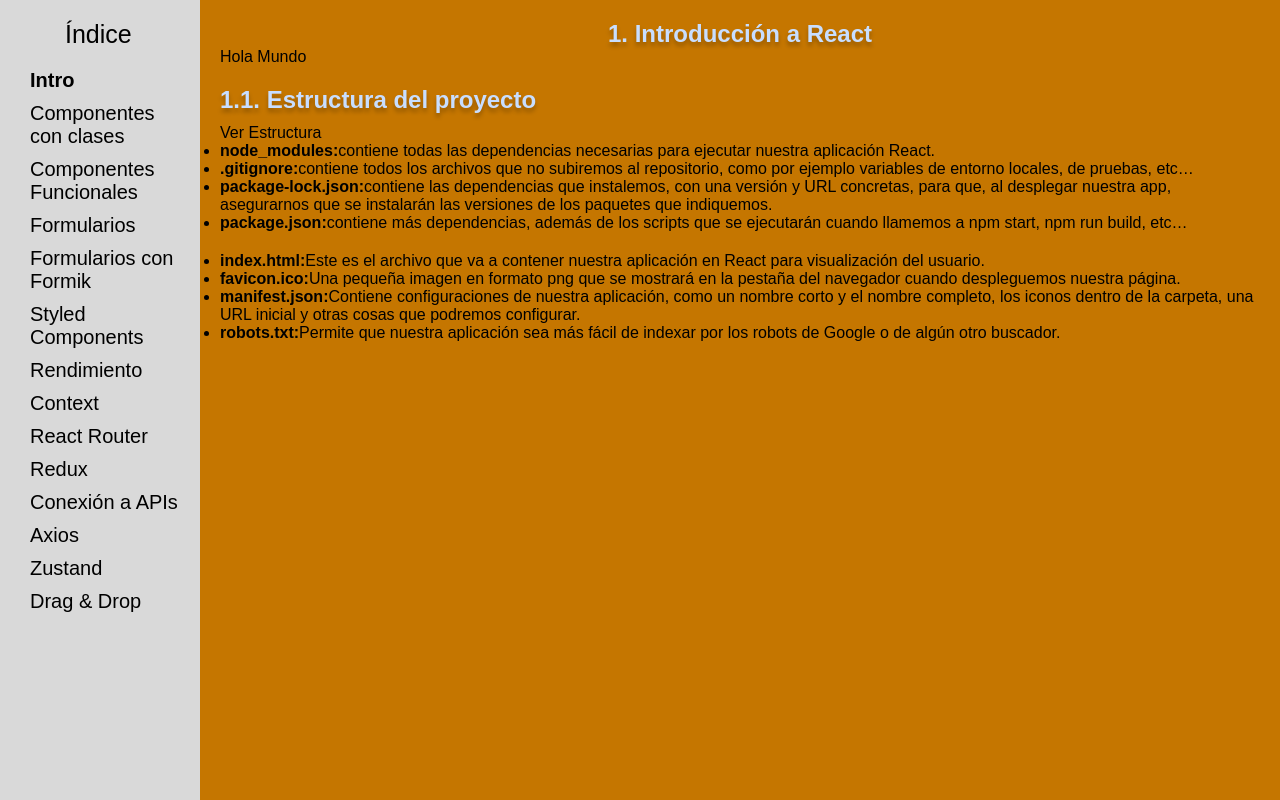
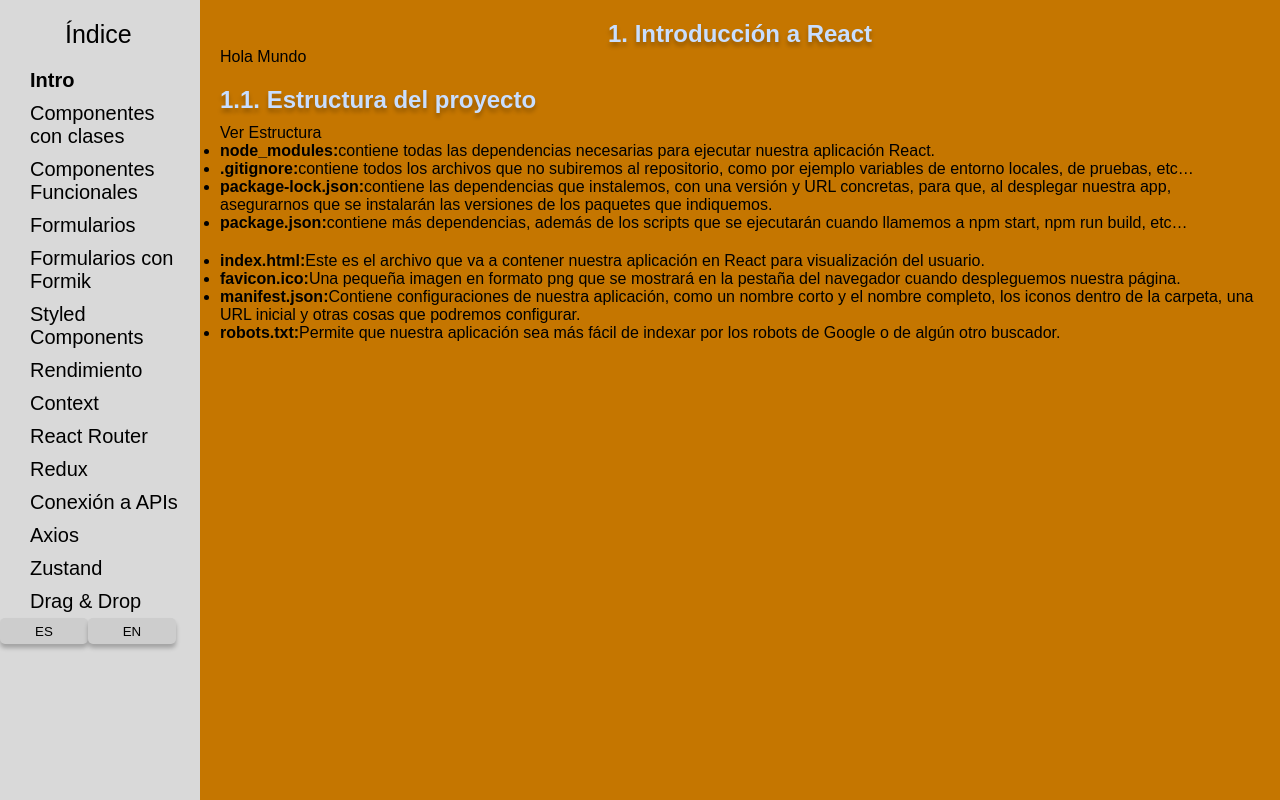
Before and after one commit to JuananA1000/AprendeReact, a React (Create React App) app: page /tema1 in a window 1280 px wide. Shown: the top 800 px of the page. Built offline with nearby package versions, Linux system fonts and the light colour scheme; no server answers.

Commit message:
Traductor preparado

```diff
--- a/src/app/DataRouter.js
+++ b/src/app/DataRouter.js
@@ -128,6 +128,8 @@
 // * lITERALES
 import text from '../translations/es/global.json';
 import SideBar from '../components/SideBar/SideBar';
+// * TRADUCTOR
+import Traductor from '../components/Traductor/Traductor';
 
 export default function App() {
   return (
@@ -304,6 +306,7 @@
               }
             />
           </Routes>
+
         </section>
       </div>
     </div>
--- a/src/components/SideBar/SideBar.jsx
+++ b/src/components/SideBar/SideBar.jsx
@@ -1,11 +1,11 @@
 import text from '../../translations/es/global.json';
 import { NavLink } from 'react-router-dom';
 import './SideBar.css';
+import Traductor from '../Traductor/Traductor';
 
 // TUTORIAL: https://youtu.be/IathdVB65Lw?si=cNSw628Ue1lk3Ud9&t=315
 
 const Sidebar = ({ children }) => {
-
   const menuItem = [
     {
       path: '/tema1',
@@ -96,6 +96,7 @@
             </div>
           </NavLink>
         ))}
+        <Traductor />
       </div>
       <main>{children}</main>
     </div>
--- /dev/null
+++ b/src/components/Traductor/Traductor.js
@@ -0,0 +1,31 @@
+import { useState } from 'react';
+
+export default function Traductor() {
+  const [idioma, setIdioma] = useState('es');
+  // const translations = require(`../../translations/es/${idioma}.json`);
+
+  const toggleidioma = () => {
+    if (idioma === 'es') {
+      setIdioma('en');
+    } else {
+      setIdioma('es');
+    }
+  };
+
+  return (
+    <div>
+      <button
+        onClick={() => {
+          setIdioma('es');
+        }}>
+        ES
+      </button>
+      <button
+        onClick={() => {
+          setIdioma('en');
+        }}>
+        EN
+      </button>
+    </div>
+  );
+}
```
